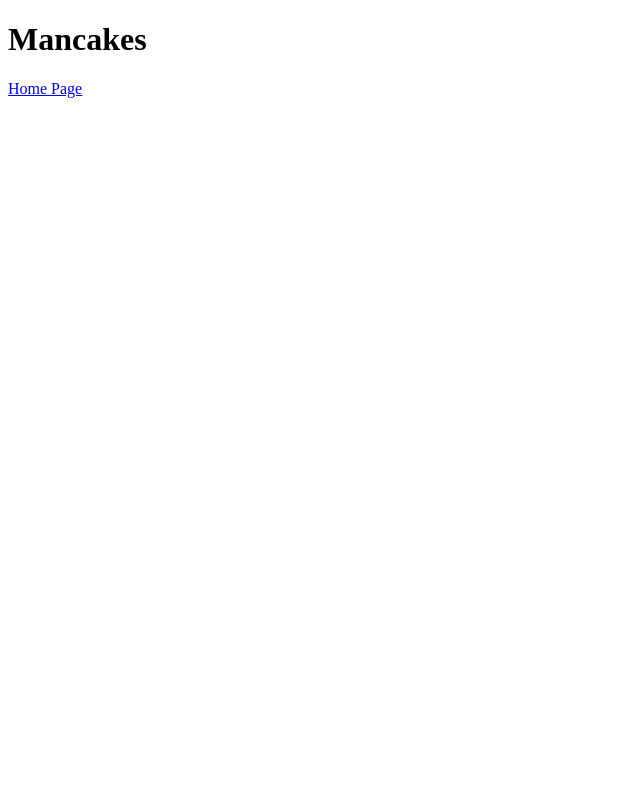
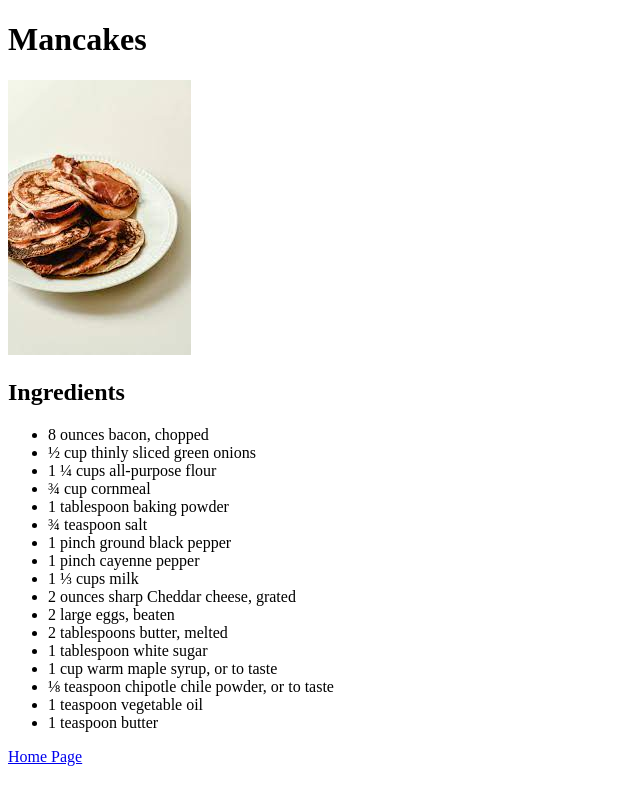
Before and after one commit to GummyStar5/odin-recipes, a plain HTML site: page recipes/mancakes.html in a window 1280 px wide. Shown: the whole page, without its empty margins (0-640 px from the left). Drawn offline with Linux system fonts and the light colour scheme.

Commit message:
Added mancakes ingredients list (unordered)

```diff
--- a/recipes/mancakes.html
+++ b/recipes/mancakes.html
@@ -6,6 +6,27 @@
 </head>
 <body>
     <h1>Mancakes</h1>
+    <img src="Mancakes.jpg" alt="Mancakes Image" width="183" height="275">
+    <h2>Ingredients</h2>
+    <ul>
+        <li>8 ounces bacon, chopped</li>
+        <li>½ cup thinly sliced green onions</li>
+        <li>1 ¼ cups all-purpose flour</li>
+        <li>¾ cup cornmeal</li>
+        <li>1 tablespoon baking powder</li>
+        <li>¾ teaspoon salt</li>
+        <li>1 pinch ground black pepper</li>
+        <li>1 pinch cayenne pepper</li>
+        <li>1 ⅓ cups milk</li>
+        <li>2 ounces sharp Cheddar cheese, grated</li>
+        <li>2 large eggs, beaten</li>
+        <li>2 tablespoons butter, melted</li>
+        <li>1 tablespoon white sugar</li>
+        <li>1 cup warm maple syrup, or to taste</li>
+        <li>⅛ teaspoon chipotle chile powder, or to taste</li>
+        <li>1 teaspoon vegetable oil</li>
+        <li>1 teaspoon butter</li>
+    </ul>
     <a href="../index.html">Home Page</a>
 </body>
 </html>
```
